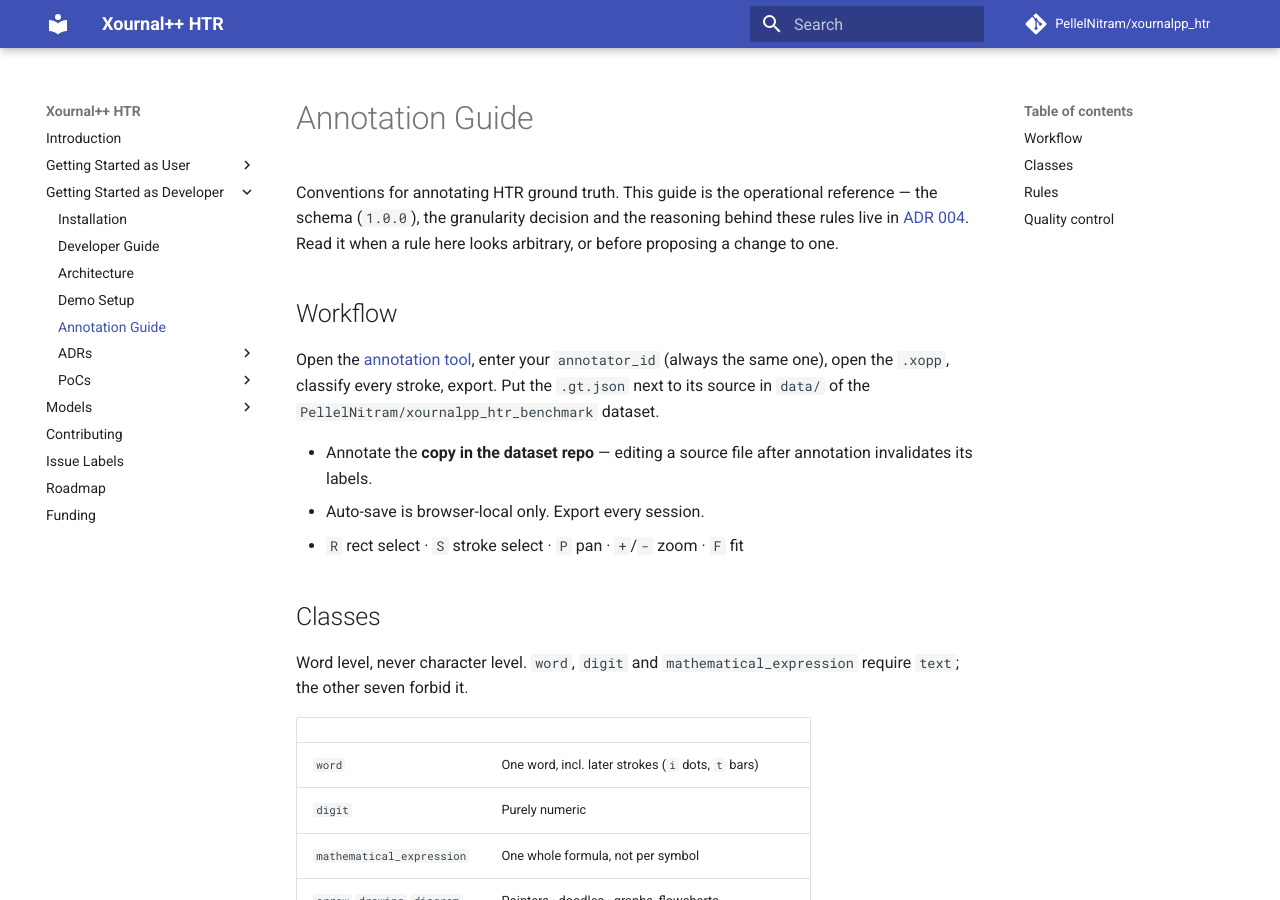
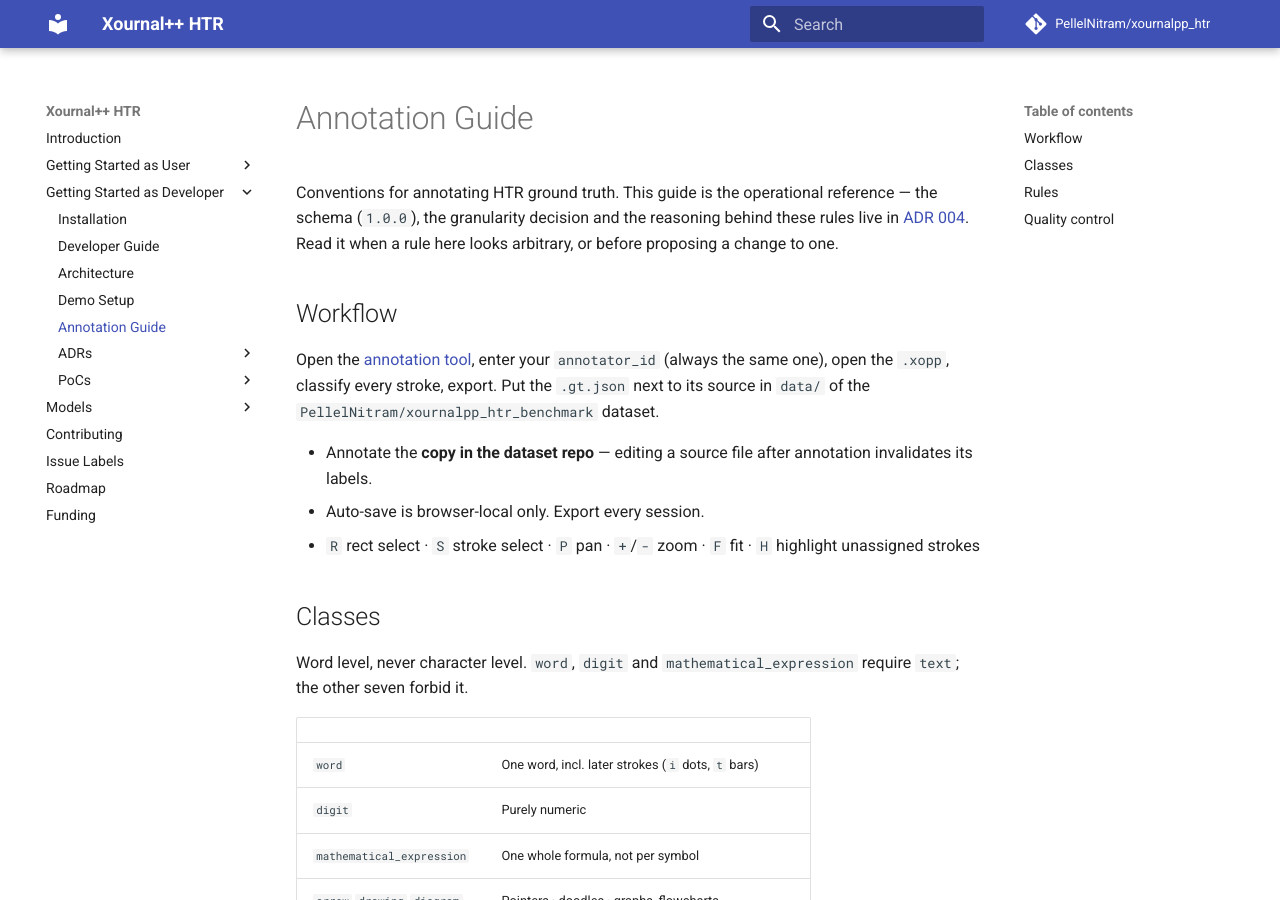
Before and after one commit to PellelNitram/xournalpp_htr, an MkDocs documentation site: the page built from docs/annotation_guide.md, in a window 1280 px wide and 900 px high. Built offline with MkDocs 1.6.1 and Material for MkDocs 9.7.7, drawn with Linux system fonts in a browser that asks for light colours; comment, search, counter and statistics services are not loaded.

Commit message:
Document the highlight shortcut in the annotation guide. [CC]

```diff
--- a/docs/annotation_guide.md
+++ b/docs/annotation_guide.md
@@ -15,7 +15,7 @@ in `data/` of the `PellelNitram/xournalpp_htr_benchmark` dataset.
 - Annotate the **copy in the dataset repo** — editing a source file after annotation
   invalidates its labels.
 - Auto-save is browser-local only. Export every session.
-- `R` rect select · `S` stroke select · `P` pan · `+`/`-` zoom · `F` fit
+- `R` rect select · `S` stroke select · `P` pan · `+`/`-` zoom · `F` fit · `H` highlight unassigned strokes
 
 ## Classes
 
```
